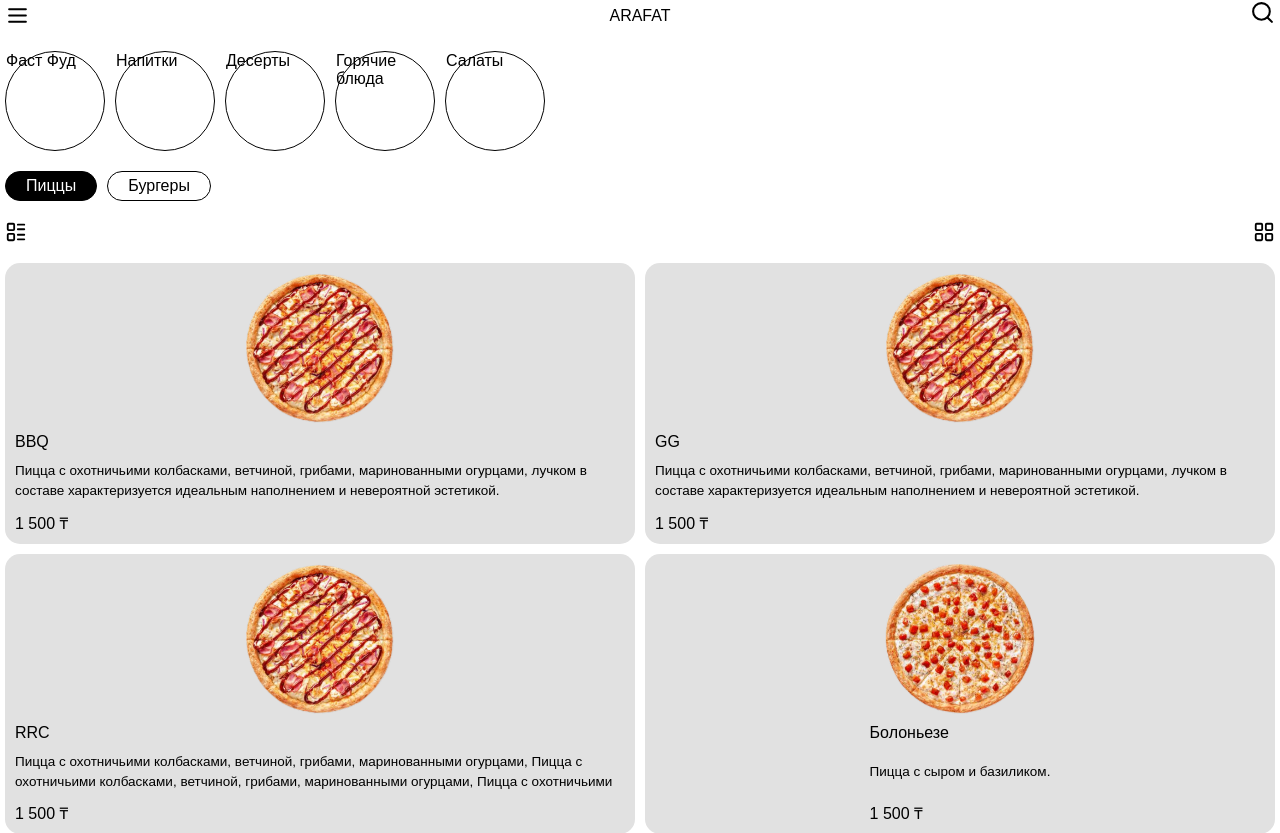
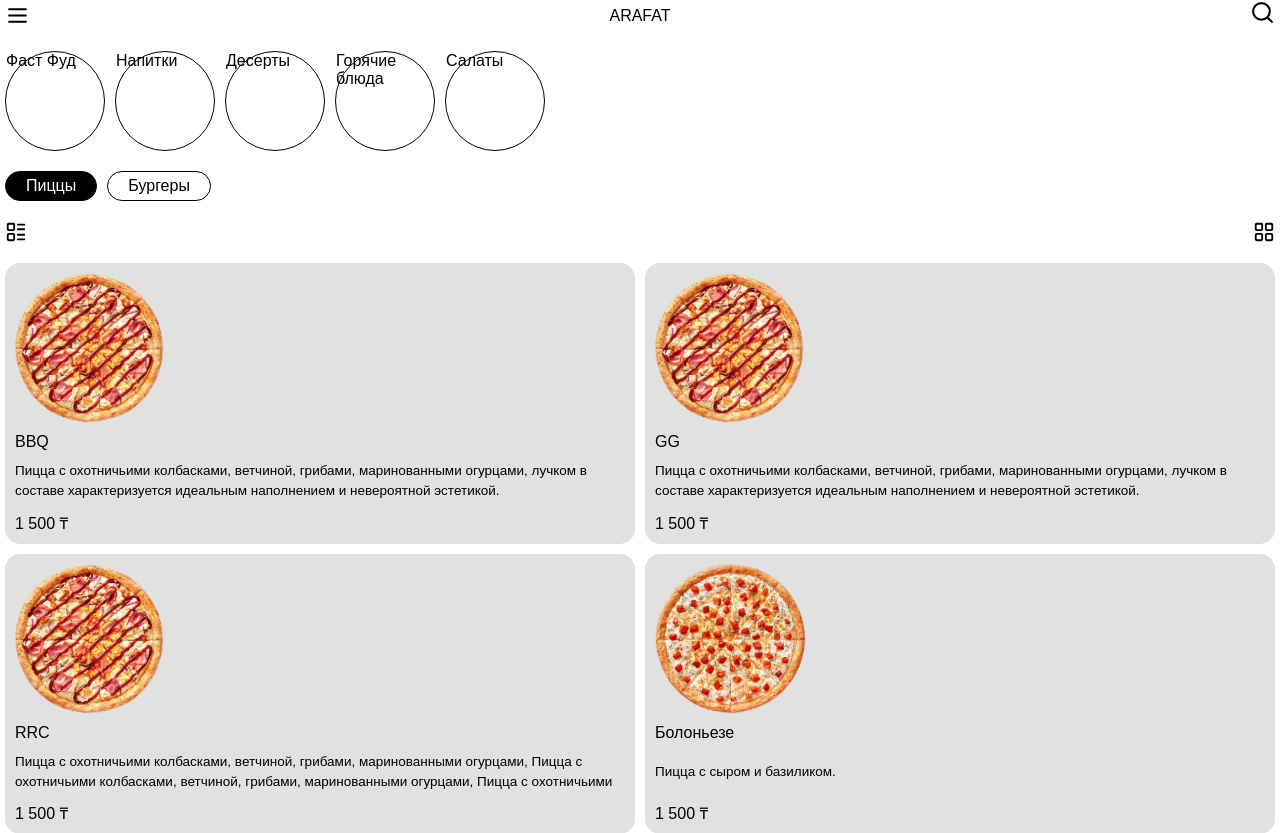
Before and after one commit to benzogang666/neiz, a React (Vite) app: page / in a window 1280 px wide. Shown: the top 833 px of the page. Built offline with nearby package versions, Linux system fonts and the light colour scheme.

Commit message:
first commit

```diff
--- a/src/components/cards/row-card/Row-Card.css
+++ b/src/components/cards/row-card/Row-Card.css
@@ -9,7 +9,7 @@
   display: grid;
   gap: 10px;
   grid-auto-rows: 150px auto;
-  justify-items: center;
+  /* justify-items: center; */
   background: #e1e1e1;
   border-radius: 15px;
 }
```
